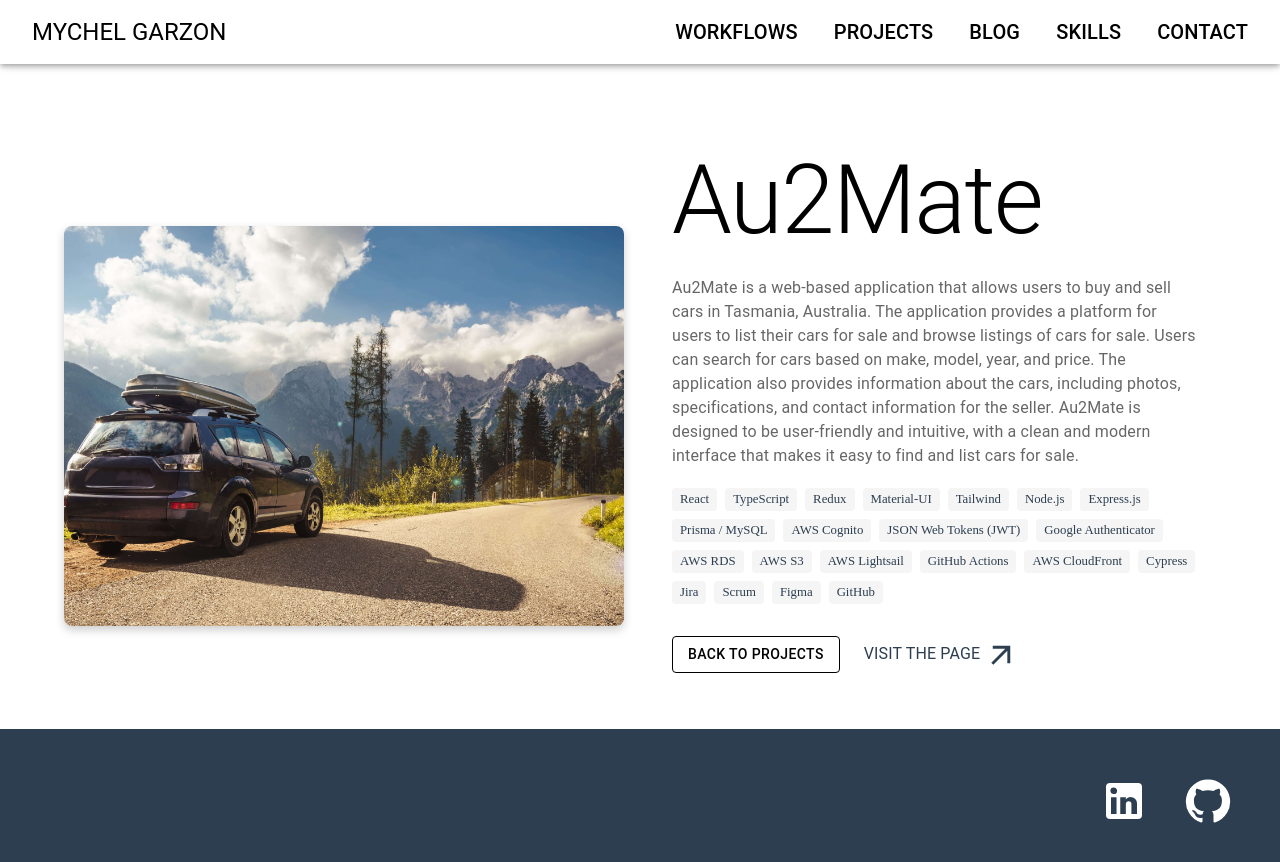
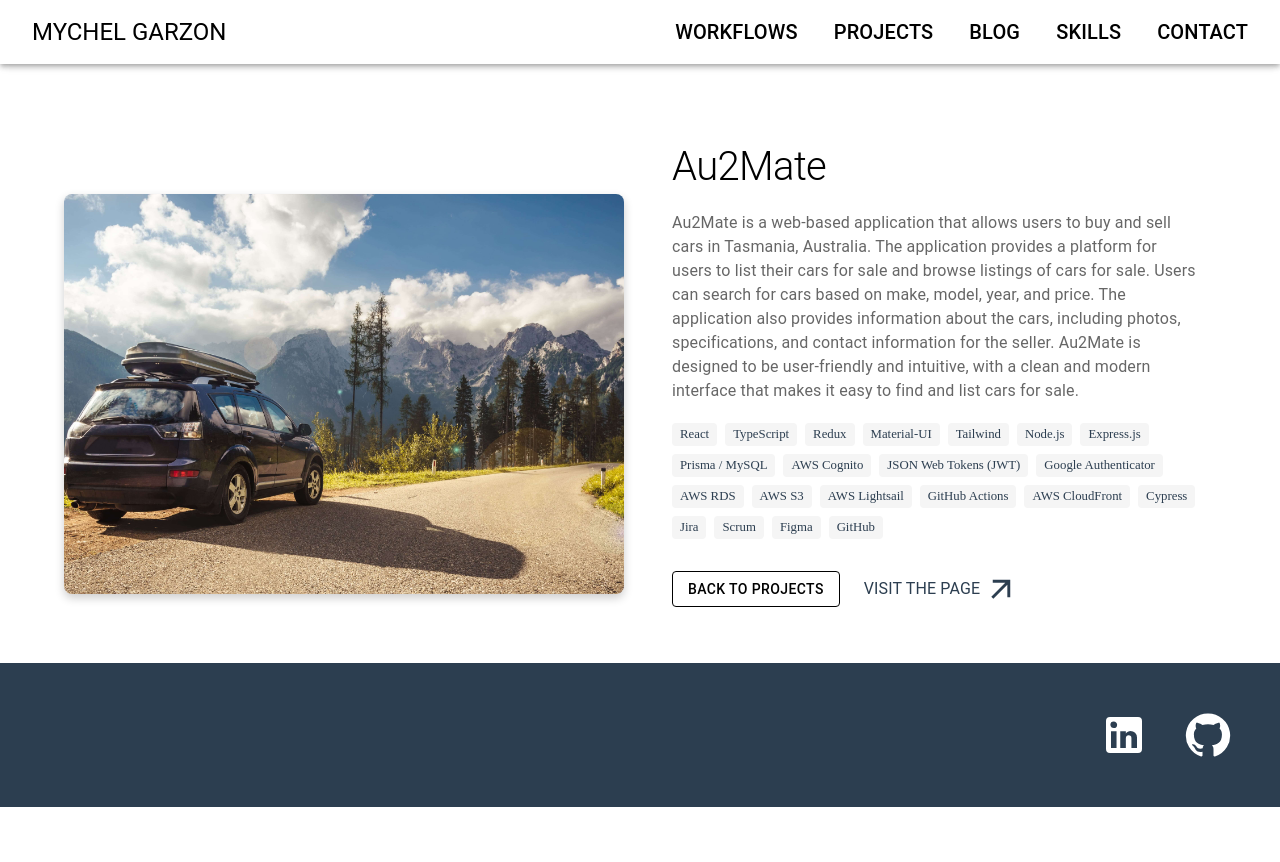
Before and after one commit to MychelGarzon/portfolio_MG, a React (Vite) app: page /projects/1 in a window 1280 px wide. Shown: the top 862 px of the page. After the commit the page ends 807 px from the top, so only its background shows below. Built offline with nearby package versions, Linux system fonts and the light colour scheme.

Commit message:
Enhance SEO for ProjectDetail component with dynamic metadata and structured data

```diff
--- a/src/routes/SinglePage.jsx
+++ b/src/routes/SinglePage.jsx
@@ -1,9 +1,10 @@
-import { useParams } from 'react-router-dom';
-import { Typography, CardContent, Button, Grid, Container, Box } from '@mui/material';
+import { useParams, Link } from 'react-router-dom'; // SEO: Use Link for internal navigation
+import { Typography, CardContent, Grid, Container, Box, Button } from '@mui/material';
+import ArrowOutwardIcon from "@mui/icons-material/ArrowOutward";
+import { Helmet } from 'react-helmet-async'; // SEO: Import Helmet for dynamic metadata
+
 import projectsData from '../data/projectsData';
-import ArrowOutwardIcon from "@mui/icons-material/ArrowOutward";
-
-import technologiesData from '../data/technologies'; // Import technologies data
+import technologiesData from '../data/technologies';
 
 const ProjectDetail = () => {
     const { projectId } = useParams();
@@ -13,8 +14,20 @@ const ProjectDetail = () => {
         return <Typography variant="h6">Project not found!</Typography>;
     }
 
+    // SEO: Construct dynamic schema for this specific project
+    const projectSchema = {
+        "@context": "https://schema.org",
+        "@type": "SoftwareApplication",
+        "name": project.name,
+        "description": project.specificDescription,
+        "applicationCategory": project.category,
+        "operatingSystem": "Web"
+    };
+
     return (
+        // SEO: Use <article> for standalone content
         <Box
+            component="article"
             sx={{
                 minHeight: '80vh',
                 display: 'flex',
@@ -22,14 +35,31 @@ const ProjectDetail = () => {
                 justifyContent: 'space-between'
             }}
         >
-            {/* Main Content */}
+            {/* 🛑 SEO CRITICAL: Inject unique metadata for this route */}
+            <Helmet>
+                <title>{`${project.name} | Project by Mychel Garzon`}</title>
+                <meta name="description" content={project.specificDescription.substring(0, 160)} />
+
+                {/* Open Graph for Social Sharing */}
+                <meta property="og:title" content={project.name} />
+                <meta property="og:description" content={project.description} />
+                <meta property="og:image" content={project.image} />
+
+                {/* Structured Data */}
+                <script type="application/ld+json">
+                    {JSON.stringify(projectSchema)}
+                </script>
+            </Helmet>
+
             <Container sx={{ marginTop: '8rem', flex: '1' }}>
                 <Grid container spacing={4} justifyContent="center" alignItems="center">
                     <Grid item xs={12} md={6}>
                         <Box
                             component="img"
-                            alt="Project"
+                            alt={`Screenshot of ${project.name} application`} // SEO: Descriptive Alt Text
                             src={project.image}
+                            // SEO: Explicit dimensions (aspect ratio) prevents CLS
+                            // Optimization: In a real scenario, use a <picture> tag with WebP source here
                             sx={{
                                 height: '400px',
                                 width: '100%',
@@ -40,10 +70,10 @@ const ProjectDetail = () => {
                         />
                     </Grid>
 
-                    {/* Description Section */}
                     <Grid item xs={12} md={6}>
                         <CardContent>
-                            <Typography variant="h1" component="h2" sx={{ marginBottom: '20px' }}>
+                            {/* SEO: H1 matches the Title tag. Excellent for relevance. */}
+                            <Typography variant="h1" component="h1" sx={{ marginBottom: '20px', fontSize: '2.5rem' }}>
                                 {project.name}
                             </Typography>
 
@@ -75,7 +105,11 @@ const ProjectDetail = () => {
                                 })}
                             </Grid>
                             <Box>
+                                {/* SEO: Replaced window.history.back() with React Router Link.
+                                    This ensures internal link juice flows back to the parent page. */}
                                 <Button
+                                    component={Link}
+                                    to="/projects"
                                     className='marginTop2rem'
                                     variant="outlined"
                                     sx={{
@@ -87,40 +121,20 @@ const ProjectDetail = () => {
                                             backgroundColor: 'rgba(0, 0, 0, 0.1)',
                                         },
                                         marginRight: '1rem',
-                                    }} onClick={() => window.history.back()}>
+                                    }}>
                                     Back to Projects
                                 </Button>
                                 <Button
                                     href={project.link}
                                     target="_blank"
-                                    rel="noopener noreferrer"
+                                    rel="noopener noreferrer" // Security best practice
                                     sx={{
+                                        // ... existing styles
                                         backgroundColor: 'transparent',
-                                        '&:hover': {
-                                            backgroundColor: 'transparent',
-                                        },
-                                        textDecoration: 'none',
-                                        position: 'relative',
-                                        '&:hover::after': {
-                                            transform: 'scaleX(1)',
-                                        },
-                                        '::after': {
-                                            textDecoration: 'none',
-                                            content: '""',
-                                            position: 'absolute',
-                                            left: 0,
-                                            bottom: -2,
-                                            width: '100%',
-                                            height: '1px',
-                                            backgroundColor: '#2c3e50',
-                                            transform: 'scaleX(0)',
-                                            transformOrigin: 'left',
-                                            transition: 'transform 0.3s ease',
-                                        },
                                     }}
                                 >
                                     <Typography
-                                        component="a"
+                                        component="span" // Changed from <a> to <span> to avoid nested <a> tags if Button is an <a>
                                         sx={{
                                             display: 'flex',
                                             alignItems: 'center',
```
